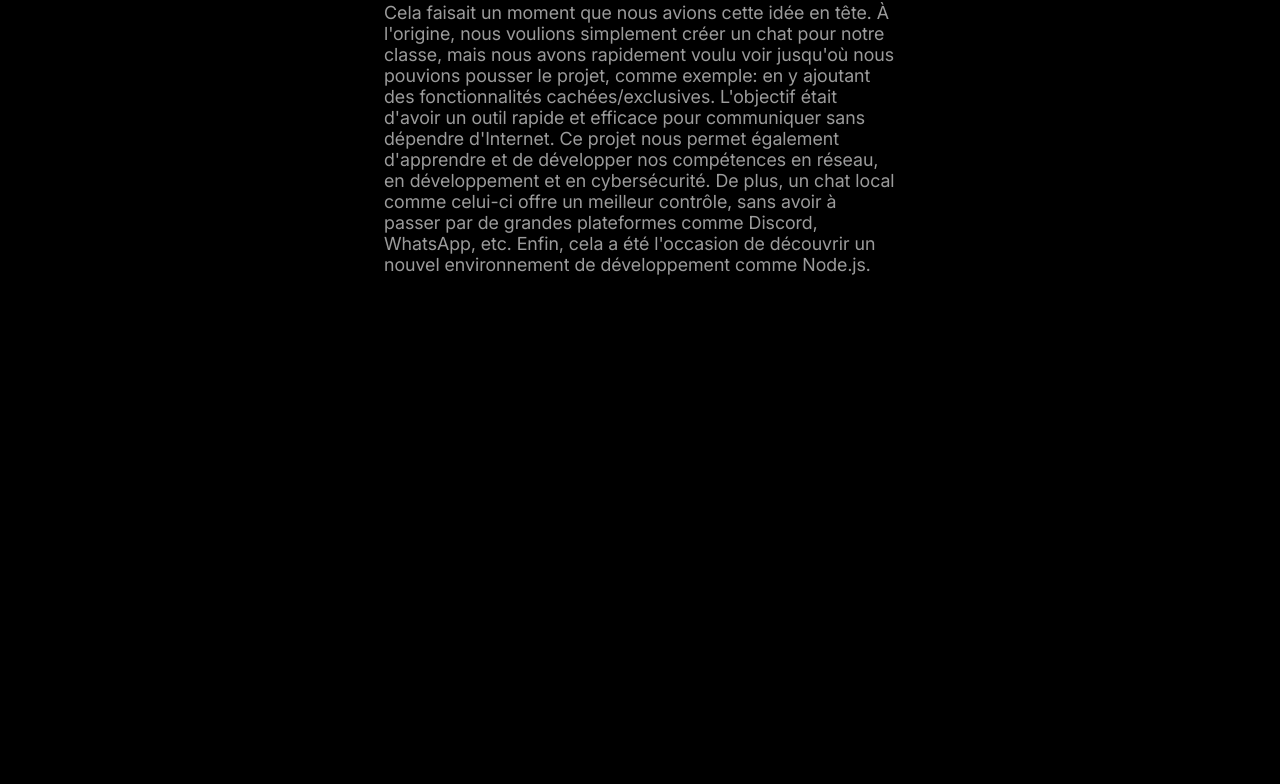
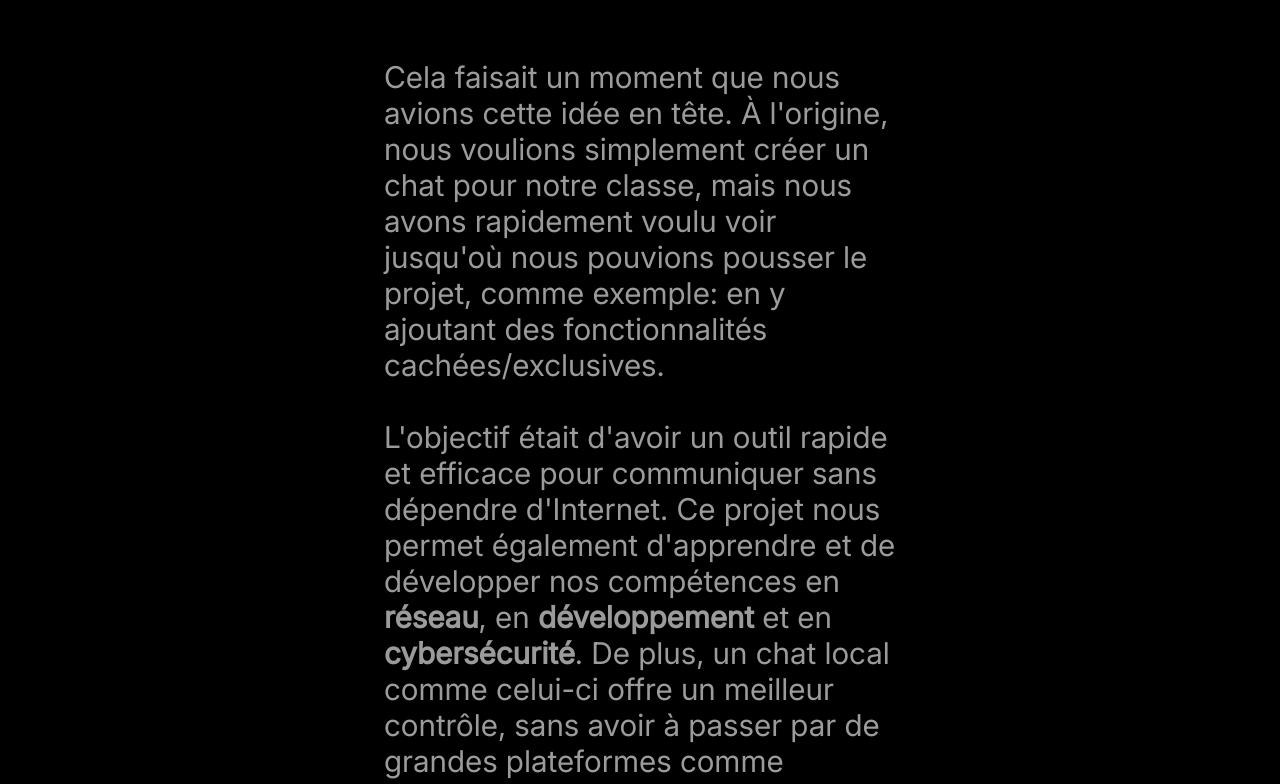
Before and after one commit to Koryasse/NeuroLink, a website: page public/html/about.html in a window 1280 px wide. Shown: the part 264-1048 px from the top of the page. Before the commit the page ends 800 px from the top, so only its background shows below. Drawn offline with Linux system fonts and the light colour scheme.

Commit message:
micro changement about
just la font

```diff
--- a/public/css/about.css
+++ b/public/css/about.css
@@ -118,6 +118,9 @@ main {
     border-radius: 25px;
 
     color: #9b9b9b;
-    font-size:large;
+    font-size:30px;
     width: 40vw;
 }
+h1{
+    font-size:50px;
+}
--- a/public/html/about.html
+++ b/public/html/about.html
@@ -3,7 +3,7 @@
 <head>
     <meta charset="UTF-8">
     <meta name="viewport" content="width=device-width, initial-scale=1.0">
-    <link rel="stylesheet" href="/public/css/about.css">
+    <link rel="stylesheet" href="../css/about.css">
     <title>A propos | NeuroLink</title>
 </head>
 <body>
@@ -43,9 +43,9 @@
                     Cela faisait un moment que nous avions cette idée en tête.
                     À l'origine, nous voulions simplement créer un chat pour notre classe,
                     mais nous avons rapidement voulu voir jusqu'où nous pouvions pousser le projet,
-                    comme exemple: en y ajoutant des fonctionnalités cachées/exclusives.
+                    comme exemple: en y ajoutant des fonctionnalités cachées/exclusives.<br><br>
                     L'objectif était d'avoir un outil rapide et efficace pour communiquer sans dépendre d'Internet.
-                    Ce projet nous permet également d'apprendre et de développer nos compétences en réseau, en développement et en cybersécurité.
+                    Ce projet nous permet également d'apprendre et de développer nos compétences en <strong>réseau</strong>, en <strong>développement</strong> et en <strong>cybersécurité</strong>.
                     De plus, un chat local comme celui-ci offre un meilleur contrôle, sans avoir à passer par de grandes plateformes comme Discord, WhatsApp, etc.
                     Enfin, cela a été l'occasion de découvrir un nouvel environnement de développement comme Node.js.
                 </p>
```
